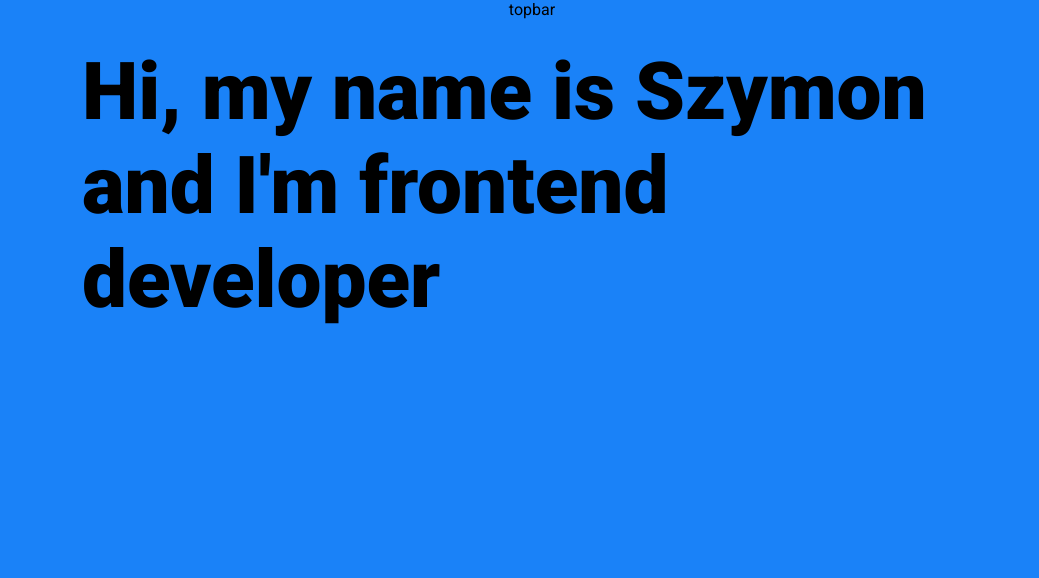
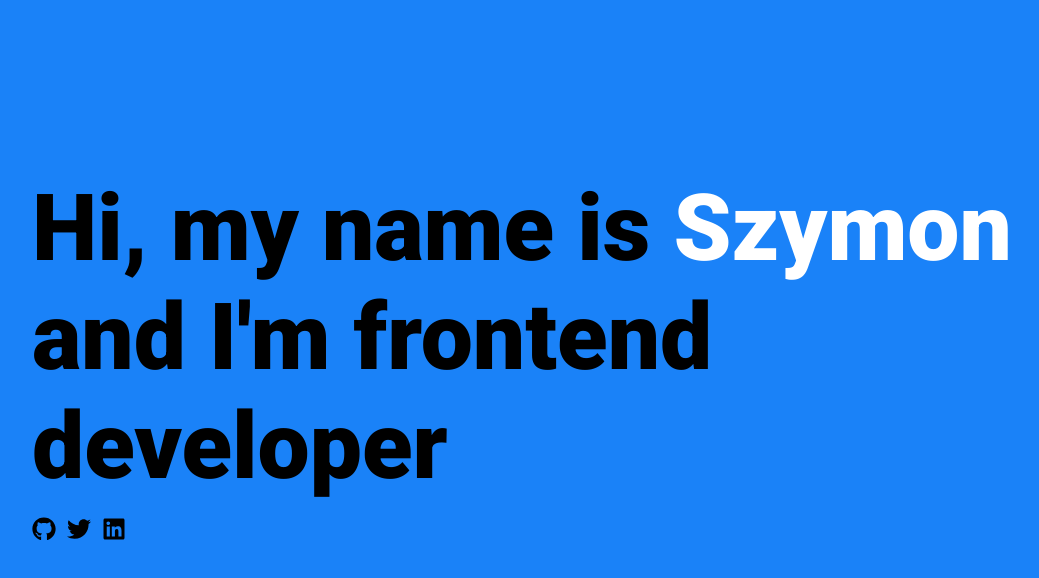
Before and after one commit to szpolny/szpolny-website, a Gatsby site: page / in a window 1280 px wide. Shown: the whole page, without its empty margins (108-1147 px from the left). Built offline with nearby package versions, Linux system fonts and the light colour scheme; Gatsby itself is replaced by a stand-in of ours.

Commit message:
Styling index page and added social media links

```diff
--- a/package.json
+++ b/package.json
@@ -24,6 +24,7 @@
     "react": "^17.0.1",
     "react-dom": "^17.0.1",
     "react-helmet": "^6.1.0",
+    "react-icons": "^4.3.1",
     "sass": "^1.52.0"
   },
   "devDependencies": {
--- a/src/components/Layout/Layout.scss
+++ b/src/components/Layout/Layout.scss
@@ -6,12 +6,15 @@ body {
   margin: 0;
 }
 
-.topbar {
-  height: 45px;
-  text-align: center;
-}
-
 main {
   display: flex;
   justify-content: center;
 }
+
+a,
+a:hover,
+a:focus,
+a:active {
+  text-decoration: none;
+  color: inherit;
+}
--- a/src/components/Layout/Layout.tsx
+++ b/src/components/Layout/Layout.tsx
@@ -8,7 +8,6 @@ interface LayoutProps {
 function Layout({ children }: LayoutProps) {
   return (
     <div>
-      <div className="topbar">topbar</div>
       <main>{children}</main>
     </div>
   );
--- a/src/pages/index.tsx
+++ b/src/pages/index.tsx
@@ -1,5 +1,6 @@
 import * as React from 'react';
 import { Helmet } from 'react-helmet';
+import { FaGithub, FaLinkedin, FaTwitter } from 'react-icons/fa';
 import Layout from '../components/Layout/Layout';
 
 import * as styles from '../styles/index.module.scss';
@@ -11,7 +12,24 @@ function IndexPage() {
         <title>Szymon Polny - Website</title>
       </Helmet>
       <div className={styles.main}>
-        <h1>Hi, my name is Szymon and I&apos;m frontend developer</h1>
+        <div className={styles.container}>
+          <h1>
+            Hi, my name is
+            {/* eslint-disable-next-line react/jsx-one-expression-per-line */}
+            <span> Szymon</span> and I&apos;m frontend developer
+          </h1>
+          <div className={styles.icons}>
+            <a href="https://github.com/szpolny">
+              <FaGithub />
+            </a>
+            <a href="https://twitter.com/szpolny">
+              <FaTwitter />
+            </a>
+            <a href="https://www.linkedin.com/in/szymon-polny-9104011a9/">
+              <FaLinkedin />
+            </a>
+          </div>
+        </div>
       </div>
     </Layout>
   );
--- a/src/styles/index.module.scss
+++ b/src/styles/index.module.scss
@@ -1,10 +1,30 @@
 .main {
   width: 100%;
-  max-width: 900px;
-  height: 100%;
+  max-width: 1000px;
+  height: 100vh;
+
+  display: flex;
+  align-items: center;
+
+  .container {
+    transform: translateY(-5vh);
+  }
+
   h1 {
     margin: 0;
-    font-size: 5rem;
+    font-size: 5.8rem;
     font-weight: 900;
+
+    span {
+      color: white;
+    }
   }
 }
+
+.icons {
+  font-size: 1.5rem;
+  margin-top: 1rem;
+  svg {
+    margin-right: 0.7rem;
+  }
+}
```
Also changed, not shown: 1 other file.
